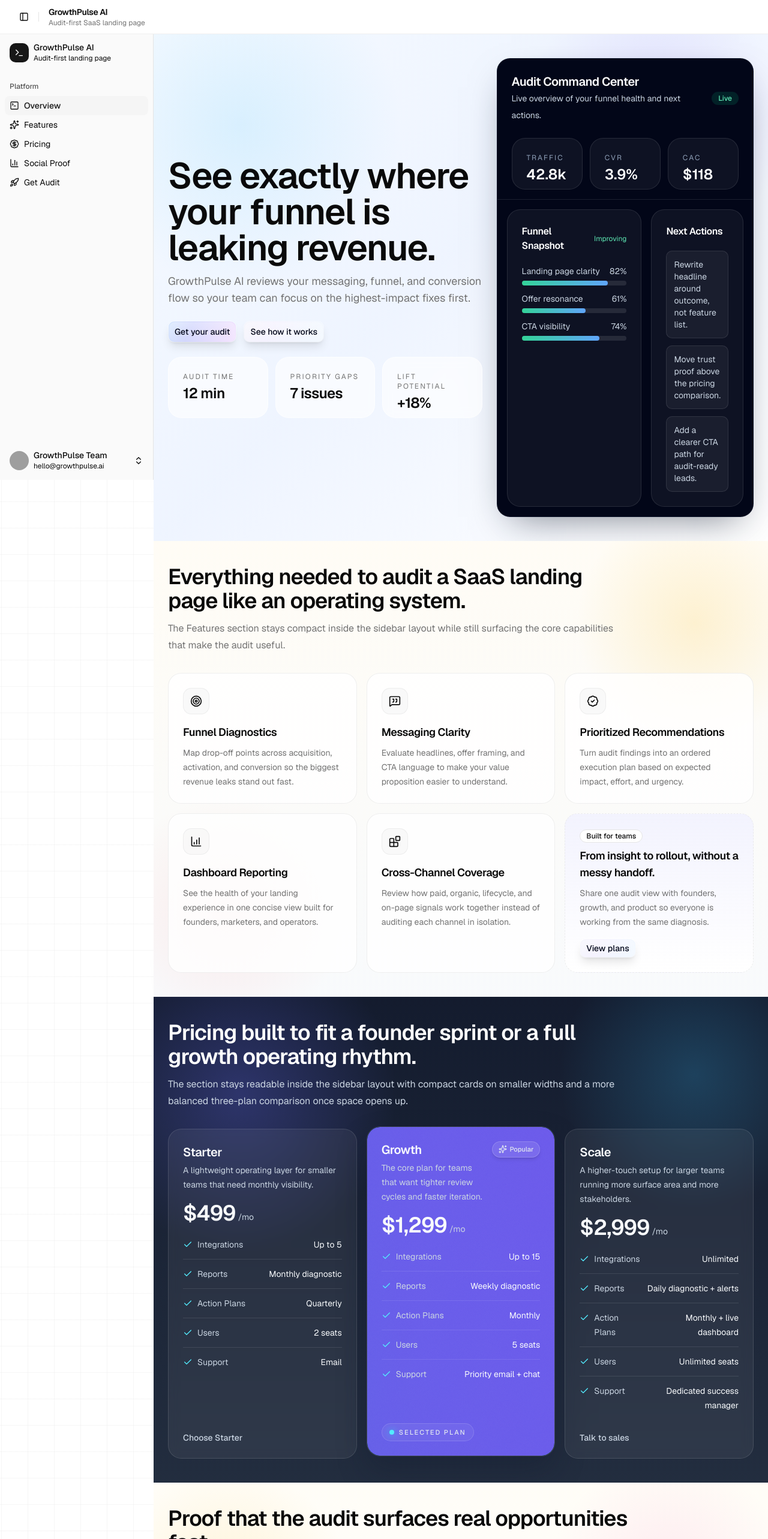
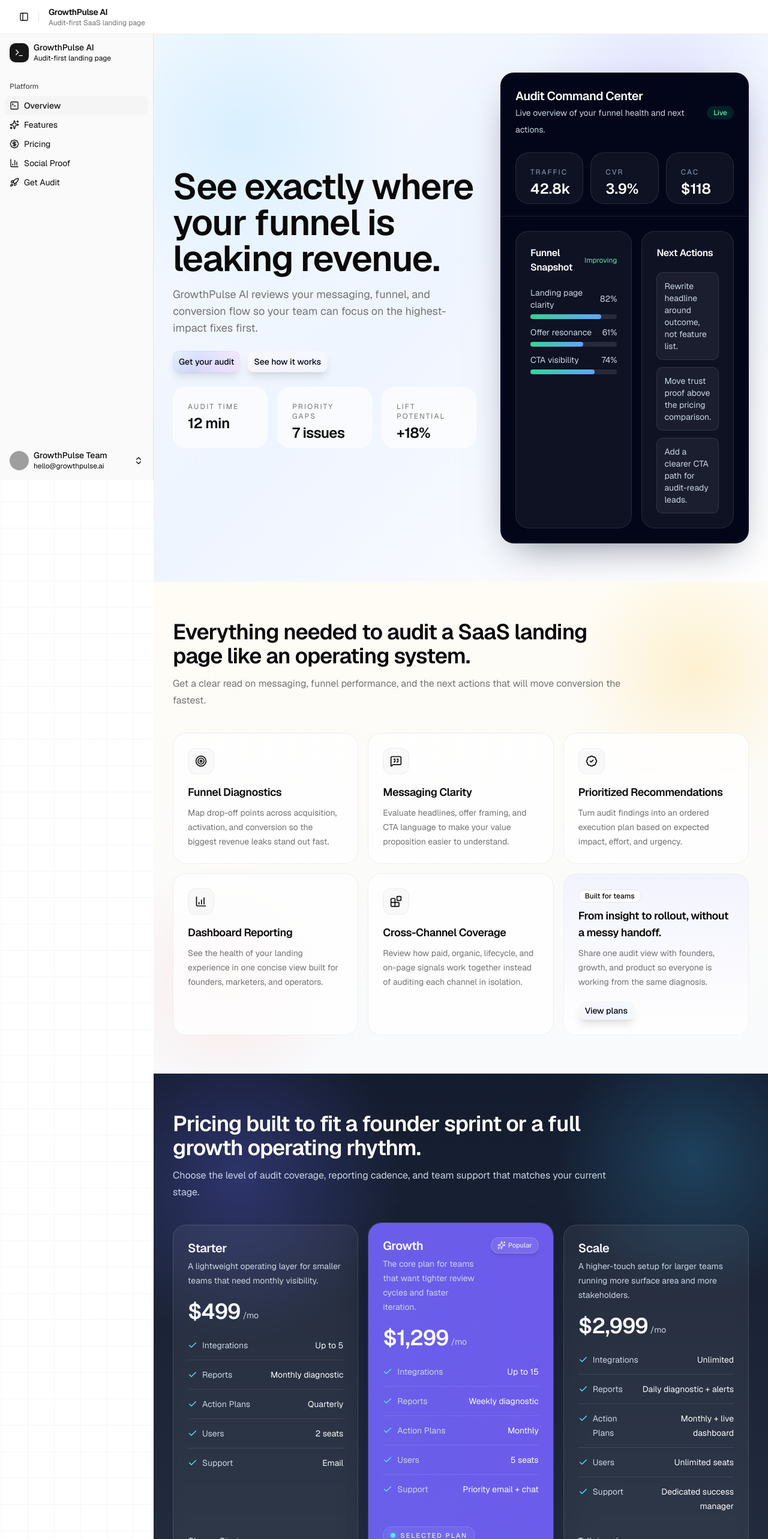
Before and after one commit to NareSakhoyan/growthpulse-ai, a Next.js app: page / in a window 1280 px wide. Shown: the top 2566 px of the page at 60% size. Built offline with nearby package versions, Linux system fonts and the light colour scheme; no server answers; grey boxes are pictures that could not be loaded.

Commit message:
refine landing page spacing and remove the cta border

```diff
--- a/components/landing/features-section.tsx
+++ b/components/landing/features-section.tsx
@@ -46,17 +46,17 @@
   return (
     <section
       id='features'
-      className='scroll-mt-24 overflow-hidden bg-[radial-gradient(circle_at_88%_18%,rgba(251,191,36,0.18),transparent_18%),radial-gradient(circle_at_12%_82%,rgba(248,113,113,0.12),transparent_18%),linear-gradient(180deg,rgba(255,252,245,0.98),rgba(248,250,252,0.94))] py-8 sm:py-10'
+      className='scroll-mt-24 overflow-hidden bg-[radial-gradient(circle_at_88%_18%,rgba(251,191,36,0.18),transparent_18%),radial-gradient(circle_at_12%_82%,rgba(248,113,113,0.12),transparent_18%),linear-gradient(180deg,rgba(255,252,245,0.98),rgba(248,250,252,0.94))] py-12 sm:py-14 lg:py-16'
     >
-      <div className='space-y-8 px-4 sm:px-6'>
+      <div className='mx-auto max-w-7xl space-y-8 px-4 sm:px-6 lg:space-y-10 lg:px-8'>
         <div className='space-y-4'>
           <div className='max-w-3xl space-y-3'>
             <h2 className='text-3xl font-semibold tracking-tight sm:text-4xl'>
               Everything needed to audit a SaaS landing page like an operating system.
             </h2>
             <p className='text-base leading-7 text-muted-foreground'>
-              The Features section stays compact inside the sidebar layout while still surfacing the
-              core capabilities that make the audit useful.
+              Get a clear read on messaging, funnel performance, and the next actions that will move
+              conversion the fastest.
             </p>
           </div>
         </div>
@@ -69,7 +69,7 @@
                 key={feature.title}
                 className='flex h-full flex-col border-border/60 bg-background/80 shadow-none'
               >
-                <CardHeader className='flex h-full flex-col gap-4'>
+                <CardHeader className='flex h-full flex-col gap-4 p-5 sm:p-6'>
                   <div className='flex size-11 items-center justify-center rounded-xl border border-border/60 bg-muted/60'>
                     <Icon className='size-5 text-foreground' />
                   </div>
@@ -84,7 +84,7 @@
             );
           })}
           <Card className='flex h-full flex-col border-dashed border-border/70 bg-[linear-gradient(180deg,rgba(99,102,241,0.08),rgba(255,255,255,0.92))] shadow-none md:col-span-2 xl:col-span-1'>
-            <CardHeader className='flex h-full flex-col justify-between gap-4'>
+            <CardHeader className='flex h-full flex-col justify-between gap-5 p-5 sm:p-6'>
               <div className='space-y-2'>
                 <Badge className='w-fit' variant='outline'>
                   Built for teams
--- a/components/landing/get-audit-section.tsx
+++ b/components/landing/get-audit-section.tsx
@@ -126,9 +126,9 @@
   return (
     <section
       id='get-audit'
-      className='scroll-mt-24 overflow-hidden bg-[radial-gradient(circle_at_18%_18%,rgba(56,189,248,0.18),transparent_20%),radial-gradient(circle_at_84%_18%,rgba(34,197,94,0.14),transparent_20%),linear-gradient(180deg,rgba(239,248,255,0.98),rgba(255,255,255,1))] py-8 sm:py-10'
+      className='scroll-mt-24 overflow-hidden bg-[radial-gradient(circle_at_18%_18%,rgba(56,189,248,0.18),transparent_20%),radial-gradient(circle_at_84%_18%,rgba(34,197,94,0.14),transparent_20%),linear-gradient(180deg,rgba(239,248,255,0.98),rgba(255,255,255,1))] py-12 sm:py-14 lg:py-16'
     >
-      <div className='px-4 sm:px-6'>
+      <div className='mx-auto max-w-7xl px-4 sm:px-6 lg:px-8'>
         {submissionState === 'success' ? (
           <div className='mx-auto max-w-2xl py-8 text-center sm:py-12'>
             <h2 className='text-3xl font-semibold tracking-tight text-slate-950 sm:text-4xl'>
@@ -156,8 +156,7 @@
               <CardHeader className='space-y-3 p-6 pb-0 sm:p-8 sm:pb-0'>
                 <CardTitle className='text-xl sm:text-2xl'>Request your audit</CardTitle>
                 <CardDescription className='max-w-2xl text-sm leading-6 sm:text-base'>
-                  Send the basics and we&apos;ll store the request, including any UTM source data
-                  tied to this visit.
+                  Share the basics and we&apos;ll follow up with the best next step for your team.
                 </CardDescription>
               </CardHeader>
               <CardContent className='p-6 pt-6 sm:p-8'>
@@ -244,7 +243,7 @@
                       </p>
                     ) : null}
 
-                    <div className='flex flex-col gap-3 pt-1 sm:flex-row sm:items-center sm:justify-between'>
+                    <div className='flex flex-col gap-4 pt-1 sm:flex-row sm:items-center sm:justify-between'>
                       <p className='max-w-xl text-sm leading-6 text-muted-foreground'>
                         We only use this information to respond to your audit request. No spam, no
                         list sales, and no unnecessary follow-ups.
--- a/components/landing/overview-section.tsx
+++ b/components/landing/overview-section.tsx
@@ -12,12 +12,12 @@
   return (
     <section
       id='overview'
-      className='scroll-mt-24 overflow-hidden bg-[radial-gradient(circle_at_14%_18%,rgba(125,211,252,0.22),transparent_24%),radial-gradient(circle_at_82%_16%,rgba(167,139,250,0.22),transparent_20%),linear-gradient(135deg,rgba(244,249,255,0.98),rgba(238,244,255,0.96)_46%,rgba(255,255,255,1))] py-8 sm:py-10'
+      className='scroll-mt-24 overflow-hidden bg-[radial-gradient(circle_at_14%_18%,rgba(125,211,252,0.22),transparent_24%),radial-gradient(circle_at_82%_16%,rgba(167,139,250,0.22),transparent_20%),linear-gradient(135deg,rgba(244,249,255,0.98),rgba(238,244,255,0.96)_46%,rgba(255,255,255,1))] py-12 sm:py-14 lg:py-16'
     >
-      <div className='grid gap-6 px-4 sm:px-6 xl:grid-cols-[minmax(0,1.1fr)_minmax(320px,0.9fr)] xl:items-center'>
+      <div className='mx-auto grid max-w-7xl gap-8 px-4 sm:px-6 lg:gap-10 lg:px-8 xl:grid-cols-[minmax(0,1.1fr)_minmax(320px,0.9fr)] xl:items-center'>
         <div className='space-y-6'>
-          <div className='space-y-4'>
-            <div className='space-y-3'>
+          <div className='space-y-5'>
+            <div className='space-y-4'>
               <h1 className='max-w-3xl text-4xl font-semibold tracking-tight text-balance sm:text-5xl xl:text-6xl'>
                 {activeHeroCopy.headline}
               </h1>
@@ -28,7 +28,7 @@
           </div>
 
           <div className='flex flex-col gap-3 sm:flex-row'>
-            <GlassCtaButton asChild size='lg'>
+            <GlassCtaButton asChild size='lg' className='border-0'>
               <a
                 href='#get-audit'
                 onClick={() =>
@@ -60,7 +60,7 @@
             </GlassCtaButton>
           </div>
 
-          <div className='grid gap-3 sm:grid-cols-3'>
+          <div className='grid gap-4 sm:grid-cols-3'>
             <Card className='border-white/60 bg-white/60 shadow-none backdrop-blur-sm'>
               <CardHeader className='gap-1 pb-2'>
                 <p className='text-xs uppercase tracking-[0.18em] text-muted-foreground'>
@@ -88,8 +88,8 @@
           </div>
         </div>
 
-        <Card className='border-slate-900/80 bg-slate-950 text-slate-50 shadow-[0_24px_60px_-24px_rgba(15,23,42,0.55)]'>
-          <CardHeader className='space-y-4 border-b border-white/10 pb-4'>
+        <Card className='border-transparent bg-slate-950 text-slate-50 shadow-[0_24px_60px_-24px_rgba(15,23,42,0.55)]'>
+          <CardHeader className='space-y-4 border-b border-white/10 p-5 pb-5 sm:p-6 sm:pb-5'>
             <div className='flex items-center justify-between gap-4'>
               <div>
                 <CardTitle className='text-xl text-white'>Audit Command Center</CardTitle>
@@ -122,7 +122,7 @@
             </div>
           </CardHeader>
 
-          <CardContent className='grid gap-4 p-4 lg:grid-cols-[1.2fr_0.8fr]'>
+          <CardContent className='grid gap-4 p-5 sm:p-6 lg:grid-cols-[1.2fr_0.8fr]'>
             <Card className='border-white/10 bg-white/5 text-white shadow-none'>
               <CardHeader className='space-y-3'>
                 <div className='flex items-center justify-between'>
--- a/components/landing/pricing-section.tsx
+++ b/components/landing/pricing-section.tsx
@@ -65,28 +65,28 @@
   return (
     <section
       id='pricing'
-      className='scroll-mt-24 overflow-hidden bg-[radial-gradient(circle_at_14%_20%,rgba(99,102,241,0.30),transparent_24%),radial-gradient(circle_at_88%_16%,rgba(56,189,248,0.22),transparent_20%),linear-gradient(180deg,rgba(15,23,42,0.98),rgba(30,41,59,0.98))] py-8 text-white sm:py-10'
+      className='scroll-mt-24 overflow-hidden bg-[radial-gradient(circle_at_14%_20%,rgba(99,102,241,0.30),transparent_24%),radial-gradient(circle_at_88%_16%,rgba(56,189,248,0.22),transparent_20%),linear-gradient(180deg,rgba(15,23,42,0.98),rgba(30,41,59,0.98))] py-12 text-white sm:py-14 lg:py-16'
     >
-      <div className='space-y-8 px-4 sm:px-6'>
+      <div className='mx-auto max-w-7xl space-y-8 px-4 sm:px-6 lg:space-y-10 lg:px-8'>
         <div className='space-y-4'>
           <div className='max-w-3xl space-y-3'>
             <h2 className='text-3xl font-semibold tracking-tight sm:text-4xl'>
               Pricing built to fit a founder sprint or a full growth operating rhythm.
             </h2>
             <p className='text-base leading-7 text-slate-300'>
-              The section stays readable inside the sidebar layout with compact cards on smaller
-              widths and a more balanced three-plan comparison once space opens up.
+              Choose the level of audit coverage, reporting cadence, and team support that matches
+              your current stage.
             </p>
           </div>
         </div>
-        <div className='flex flex-col gap-4 xl:flex-row'>
+        <div className='grid gap-4 xl:grid-cols-3'>
           {plans.map((plan) => {
             const isSelected = selectedPlan === plan.name;
             const isFeatured = isSelected;
             const showPopularBadge = plan.featured;
 
             return (
-              <div key={plan.name} className='xl:flex-1'>
+              <div key={plan.name}>
                 <CursorTooltip
                   content={isSelected ? 'Selected' : 'Select'}
                   disabled={isSelected}
@@ -129,8 +129,8 @@
                           darkMode
                           style={{ backgroundColor: '#020617' }}
                         >
-                          <CardHeader className='relative z-10 flex h-full flex-col gap-5'>
-                            <div className='space-y-4'>
+                          <CardHeader className='relative z-10 flex h-full flex-col gap-6 p-5 sm:p-6'>
+                            <div className='space-y-5'>
                               <div className='flex items-start justify-between gap-3'>
                                 <div className='space-y-1'>
                                   <CardTitle className='text-xl'>{plan.name}</CardTitle>
@@ -180,8 +180,8 @@
                           </CardHeader>
                         </AnimatedGrainyBg>
                       ) : (
-                        <CardHeader className='relative z-10 flex h-full flex-col gap-5'>
-                          <div className='space-y-4'>
+                        <CardHeader className='relative z-10 flex h-full flex-col gap-6 p-5 sm:p-6'>
+                          <div className='space-y-5'>
                             <div className='flex items-start justify-between gap-3'>
                               <div className='space-y-1'>
                                 <CardTitle className='text-xl'>{plan.name}</CardTitle>
--- a/components/landing/social-proof-section.tsx
+++ b/components/landing/social-proof-section.tsx
@@ -11,9 +11,9 @@
   return (
     <section
       id='social-proof'
-      className='scroll-mt-24 overflow-hidden bg-[radial-gradient(circle_at_12%_20%,rgba(251,191,36,0.16),transparent_18%),radial-gradient(circle_at_84%_18%,rgba(244,114,182,0.14),transparent_18%),linear-gradient(180deg,rgba(255,253,247,0.98),rgba(255,255,255,1))] py-8 sm:py-10'
+      className='scroll-mt-24 overflow-hidden bg-[radial-gradient(circle_at_12%_20%,rgba(251,191,36,0.16),transparent_18%),radial-gradient(circle_at_84%_18%,rgba(244,114,182,0.14),transparent_18%),linear-gradient(180deg,rgba(255,253,247,0.98),rgba(255,255,255,1))] py-12 sm:py-14 lg:py-16'
     >
-      <div className='space-y-8 px-4 sm:px-6'>
+      <div className='mx-auto max-w-7xl space-y-8 px-4 sm:px-6 lg:space-y-10 lg:px-8'>
         <div className='space-y-4'>
           <div className='max-w-3xl space-y-3'>
             <h2 className='text-3xl font-semibold tracking-tight sm:text-4xl'>
@@ -28,7 +28,7 @@
 
         <SocialProofStats activeCardId={activeCardId} />
 
-        <div className='grid gap-4 xl:grid-cols-[0.9fr_minmax(0,1.1fr)]'>
+        <div className='grid gap-4 xl:grid-cols-[0.9fr_minmax(0,1.1fr)] xl:gap-5'>
           <SocialProofLogos activeCardId={activeCardId} />
 
           <SocialProofTestimonials activeCardId={activeCardId} />
--- a/components/landing/social-proof/social-proof-logos.tsx
+++ b/components/landing/social-proof/social-proof-logos.tsx
@@ -16,14 +16,14 @@
           'border-indigo-200/80 shadow-[0_20px_50px_-30px_rgba(99,102,241,0.34)]',
       )}
     >
-      <CardHeader className='relative z-10 space-y-3'>
+      <CardHeader className='relative z-10 space-y-3 p-5 sm:p-6'>
         <CardTitle className='text-lg'>Teams using the audit across modern growth stacks</CardTitle>
         <CardDescription className='text-sm leading-6'>
           Examples include SaaS, fintech, and AI teams using the audit to tighten acquisition and
           conversion performance.
         </CardDescription>
       </CardHeader>
-      <CardContent className='relative z-10 grid gap-3 sm:grid-cols-2'>
+      <CardContent className='relative z-10 grid gap-3 p-5 pt-0 sm:p-6 sm:pt-0 md:grid-cols-2'>
         {logos.map((logo) => (
           <div
             key={logo.label}
--- a/components/landing/social-proof/social-proof-stats.tsx
+++ b/components/landing/social-proof/social-proof-stats.tsx
@@ -18,7 +18,7 @@
             activeCardId === stat.id && stat.activeClass,
           )}
         >
-          <CardHeader className='relative z-10 space-y-4'>
+          <CardHeader className='relative z-10 space-y-4 p-5 sm:p-6'>
             <stat.icon className='pointer-events-none absolute -right-5 -top-2 z-0 size-28 text-slate-950/[0.07] sm:size-32' />
             <div className='relative z-10 flex items-center justify-between gap-3'>
               <p className='text-xs uppercase tracking-[0.18em] text-muted-foreground'>
--- a/components/landing/social-proof/social-proof-testimonials.tsx
+++ b/components/landing/social-proof/social-proof-testimonials.tsx
@@ -21,7 +21,7 @@
             activeCardId === testimonial.id && testimonial.activeClass,
           )}
         >
-          <CardHeader className='space-y-5'>
+          <CardHeader className='space-y-5 p-5 sm:p-6'>
             <QuoteIcon className='pointer-events-none absolute -right-4 top-3 z-0 size-24 text-slate-950/[0.06] sm:size-28' />
             <div className='space-y-2'>
               <div className='space-y-2'>
@@ -33,7 +33,7 @@
                 </p>
               </div>
             </div>
-            <div className='flex items-end justify-between gap-4 border-t border-white/45 pt-4'>
+            <div className='flex flex-col gap-3 border-t border-white/45 pt-4 sm:flex-row sm:items-end sm:justify-between'>
               <div className='space-y-1'>
                 <CardTitle className='text-base'>{testimonial.name}</CardTitle>
                 <CardDescription className='text-sm'>{testimonial.company}</CardDescription>
--- a/components/site-footer.tsx
+++ b/components/site-footer.tsx
@@ -5,7 +5,7 @@
   return (
     <footer className='bg-background/95'>
       <Separator />
-      <div className='flex flex-col gap-3 px-4 py-6 sm:flex-row sm:items-center sm:justify-between sm:px-6'>
+      <div className='mx-auto flex max-w-7xl flex-col gap-3 px-4 py-6 sm:flex-row sm:items-center sm:justify-between sm:px-6 lg:px-8'>
         <nav aria-label='Footer' className='flex flex-wrap items-center gap-1'>
           <Button asChild variant='ghost' size='sm' className='text-muted-foreground'>
             <a href='#features'>Features</a>
```
